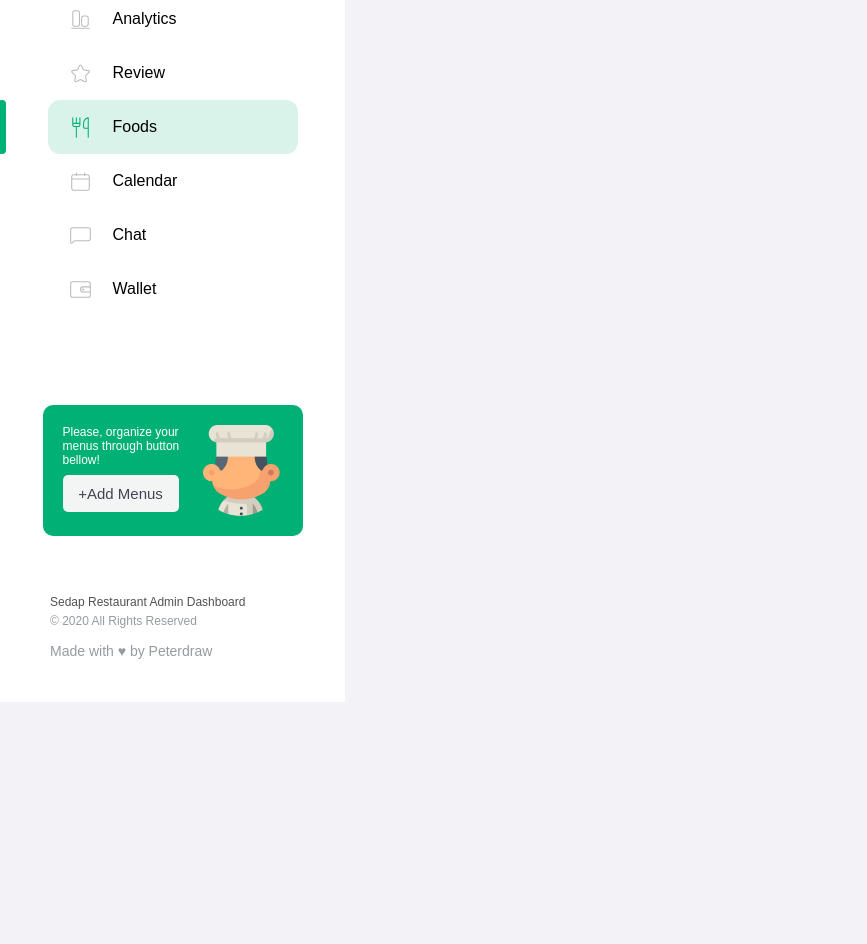
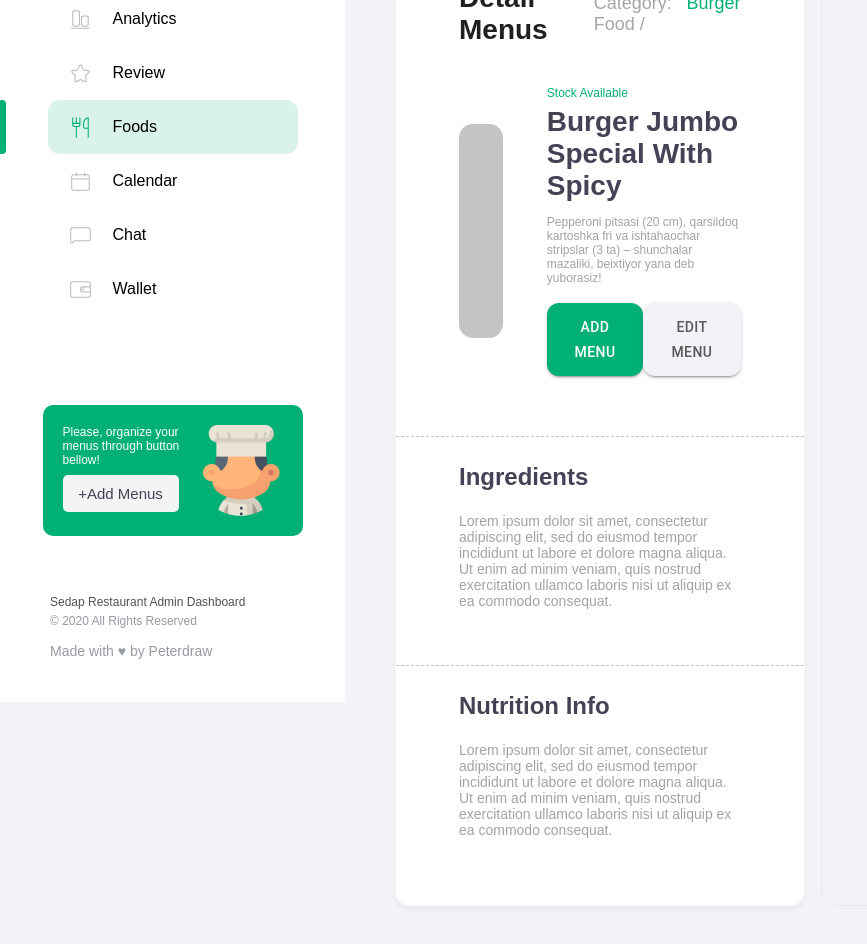
Before and after one commit to xk-shams/new-sedap, a Next.js app: page /foods/1 in a window 1280 px wide. Shown: the part 360-1304 px from the top of the page, without its empty margins (0-867 px from the left). Before the commit the page ends 1062 px from the top, so only its background shows below. Built offline with nearby package versions, Linux system fonts and the light colour scheme.

Commit message:
food detail

```diff
--- /dev/null
+++ b/src/components/pages/foods/FoodDetailComponent.js
@@ -0,0 +1,188 @@
+import React from "react";
+import { Grid, Box, Button } from "@mui/material";
+
+export default function FoodDetailComponent(props) {
+  const { data } = props;
+  return (
+    <>
+      <Grid container spacing={2} sx={{ marginTop: "40px" }}>
+        <Grid
+          size={6}
+          sx={{
+            padding: "41px 0px",
+            border: "1px solid #0000000A",
+            borderRadius: "14px",
+            backgroundColor: "#FFFFFF",
+            boxShadow: "0px 4px 4px 0px #0000000A",
+          }}
+        >
+          <Box
+            sx={{
+              display: "flex",
+              justifyContent: "space-between",
+              alignItems: "center",
+            }}
+          >
+            <h2
+              style={{
+                fontSize: "28px",
+                color: "#202020",
+                paddingLeft: "63px",
+              }}
+            >
+              Detail Menus
+            </h2>
+            <p
+              style={{
+                fontSize: "18px",
+                color: "#A5A5A5",
+                paddingRight: "63px",
+                display: "flex",
+              }}
+            >
+              Category: {data.category} /{" "}
+              <span style={{ color: "#00B074" }}> {data.type}</span>
+            </p>
+          </Box>
+          <Box
+            sx={{
+              margin: "0px 63px",
+              marginTop: "40px",
+              display: "flex",
+              alignItems: "center",
+            }}
+          >
+            <div
+              style={{
+                width: "195px",
+                height: "214px",
+                backgroundColor: "#C4C4C4",
+                borderRadius: "14px",
+              }}
+            ></div>
+            <Box
+              sx={{
+                maxWidth: "312px",
+                marginLeft: "44px",
+              }}
+            >
+              <p
+                style={{
+                  fontSize: "12px",
+                  color: "#00B074",
+                  marginBottom: "6px",
+                }}
+              >
+                Stock Available
+              </p>
+              <h3
+                style={{
+                  fontSize: "28px",
+                  color: "#464255",
+                  maxWidth: "274px",
+                  marginBottom: "13px",
+                }}
+              >
+                {data.name}
+              </h3>
+              <p
+                style={{
+                  fontSize: "12px",
+                  color: "#A3A3A3",
+                  maxWidth: "292px",
+                  marginBottom: "18px",
+                }}
+              >
+                {data.comment}
+              </p>
+              <Box sx={{ display: "flex", justifyContent: "space-between" }}>
+                <Button
+                  variant="contained"
+                  sx={{
+                    backgroundColor: "#00B074",
+                    borderRadius: "12px",
+                    color: "white",
+                    padding: "12px 28px",
+                  }}
+                >
+                  Add Menu
+                </Button>
+                <Button
+                  variant="contained"
+                  sx={{
+                    backgroundColor: "#F3F2F7",
+                    borderRadius: "12px",
+                    color: "#585858",
+                    padding: "12px 28px",
+                  }}
+                >
+                  Edit Menu
+                </Button>
+              </Box>
+            </Box>
+          </Box>
+          <Box
+            sx={{
+              padding: "26px 63px",
+              borderTop: "1px dashed #C2C2C2",
+              marginTop: "60px",
+            }}
+          >
+            <h3
+              style={{
+                fontSize: "24px",
+                color: "#464255",
+              }}
+            >
+              Ingredients
+            </h3>
+            <p
+              style={{
+                fontSize: "14px",
+                color: "#A3A3A3",
+                marginTop: "22px",
+              }}
+            >
+              {data.ingredients}
+            </p>
+          </Box>
+          <Box
+            sx={{
+              padding: "26px 63px",
+              borderTop: "1px dashed #C2C2C2",
+              marginTop: "30px",
+            }}
+          >
+            <h3
+              style={{
+                fontSize: "24px",
+                color: "#464255",
+              }}
+            >
+              Nutrition Info
+            </h3>
+            <p
+              style={{
+                fontSize: "14px",
+                color: "#A3A3A3",
+                marginTop: "22px",
+              }}
+            >
+              {data.nutritionInfo}
+            </p>
+          </Box>
+        </Grid>
+        <Grid
+          size={6}
+          sx={{
+            padding: "41px 0px",
+            border: "1px solid #0000000A",
+            borderRadius: "14px",
+          }}
+        >
+          Coming soon!
+        </Grid>
+      </Grid>
+    </>
+  );
+}
--- a/src/data.js
+++ b/src/data.js
@@ -323,6 +323,10 @@ export const foodData = [
     type: "Burger",
     price: 200,
     name: "Burger Jumbo Special With Spicy",
+    ingredients:
+      "Lorem ipsum dolor sit amet, consectetur adipiscing elit, sed do eiusmod tempor incididunt ut labore et dolore magna aliqua. Ut enim ad minim veniam, quis nostrud exercitation ullamco laboris nisi ut aliquip ex ea commodo consequat.",
+    nutritionInfo:
+      "Lorem ipsum dolor sit amet, consectetur adipiscing elit, sed do eiusmod tempor incididunt ut labore et dolore magna aliqua. Ut enim ad minim veniam, quis nostrud exercitation ullamco laboris nisi ut aliquip ex ea commodo consequat.",
     comment:
       "Pepperoni pitsasi (20 cm), qarsildoq kartoshka fri va ishtahaochar stripslar (3 ta) – shunchalar mazaliki, beixtiyor yana deb yuborasiz!",
   },
@@ -330,8 +334,12 @@ export const foodData = [
     id: "2",
     category: "Food",
     price: 100,
-    type: "pizza",
+    type: "Pizza",
     name: "Pizza la Piazza Special Nuggets",
+    ingredients:
+      "Lorem ipsum dolor sit amet, consectetur adipiscing elit, sed do eiusmod tempor incididunt ut labore et dolore magna aliqua. Ut enim ad minim veniam, quis nostrud exercitation ullamco laboris nisi ut aliquip ex ea commodo consequat.",
+    nutritionInfo:
+      "Lorem ipsum dolor sit amet, consectetur adipiscing elit, sed do eiusmod tempor incididunt ut labore et dolore magna aliqua. Ut enim ad minim veniam, quis nostrud exercitation ullamco laboris nisi ut aliquip ex ea commodo consequat.",
     comment:
       "Pepperoni pitsasi (20 cm), qarsildoq kartoshka fri va ishtahaochar stripslar (3 ta) – shunchalar mazaliki, beixtiyor yana deb yuborasiz!",
   },
@@ -341,6 +349,10 @@ export const foodData = [
     price: 400,
     type: "Noodle",
     name: "Spicy Mozarella with Barbeque",
+    ingredients:
+      "Lorem ipsum dolor sit amet, consectetur adipiscing elit, sed do eiusmod tempor incididunt ut labore et dolore magna aliqua. Ut enim ad minim veniam, quis nostrud exercitation ullamco laboris nisi ut aliquip ex ea commodo consequat.",
+    nutritionInfo:
+      "Lorem ipsum dolor sit amet, consectetur adipiscing elit, sed do eiusmod tempor incididunt ut labore et dolore magna aliqua. Ut enim ad minim veniam, quis nostrud exercitation ullamco laboris nisi ut aliquip ex ea commodo consequat.",
     comment:
       "Pepperoni pitsasi (20 cm), qarsildoq kartoshka fri va ishtahaochar stripslar (3 ta) – shunchalar mazaliki, beixtiyor yana deb yuborasiz!",
   },
@@ -350,6 +362,10 @@ export const foodData = [
     type: "Sprite",
     price: 300,
     name: "Sprite Flavour with Avocado Juice",
+    ingredients:
+      "Lorem ipsum dolor sit amet, consectetur adipiscing elit, sed do eiusmod tempor incididunt ut labore et dolore magna aliqua. Ut enim ad minim veniam, quis nostrud exercitation ullamco laboris nisi ut aliquip ex ea commodo consequat.",
+    nutritionInfo:
+      "Lorem ipsum dolor sit amet, consectetur adipiscing elit, sed do eiusmod tempor incididunt ut labore et dolore magna aliqua. Ut enim ad minim veniam, quis nostrud exercitation ullamco laboris nisi ut aliquip ex ea commodo consequat.",
     comment:
       "Pepperoni pitsasi (20 cm), qarsildoq kartoshka fri va ishtahaochar stripslar (3 ta) – shunchalar mazaliki, beixtiyor yana deb yuborasiz!",
   },
@@ -359,6 +375,10 @@ export const foodData = [
     type: "Sprite",
     price: 300,
     name: "Sprite Flavour with Avocado Juice",
+    ingredients:
+      "Lorem ipsum dolor sit amet, consectetur adipiscing elit, sed do eiusmod tempor incididunt ut labore et dolore magna aliqua. Ut enim ad minim veniam, quis nostrud exercitation ullamco laboris nisi ut aliquip ex ea commodo consequat.",
+    nutritionInfo:
+      "Lorem ipsum dolor sit amet, consectetur adipiscing elit, sed do eiusmod tempor incididunt ut labore et dolore magna aliqua. Ut enim ad minim veniam, quis nostrud exercitation ullamco laboris nisi ut aliquip ex ea commodo consequat.",
     comment:
       "Pepperoni pitsasi (20 cm), qarsildoq kartoshka fri va ishtahaochar stripslar (3 ta) – shunchalar mazaliki, beixtiyor yana deb yuborasiz!",
   },
--- a/src/pages/foods/[id]/index.js
+++ b/src/pages/foods/[id]/index.js
@@ -1,14 +1,84 @@
-import React from "react";
 import Head from "next/head";
+import React, { useEffect, useState } from "react";
 import MainLayout from "@/components/common/layouts/MainLayout";
+import PageTitle from "@/components/common/PageTitle";
+import { foodData } from "@/data";
+import FoodSearch from "@/components/pages/foods/FoodSearch";
+import NewBtn from "@/components/pages/foods/NewBtn";
+import { useRouter } from "next/router";
+import FoodDetailComponent from "@/components/pages/foods/FoodDetailComponent";
 
 export default function FoodDetail() {
+  const [foods, setFoods] = useState(foodData);
+  const [currentFood, setCurrentFood] = useState(null);
+  const router = useRouter();
+
+  useEffect(() => {
+    if (router.query.id) {
+      setCurrentFood(
+        foods.find((item) => String(item.id) === String(router.query.id))
+      );
+    }
+  }, [router.query.id]);
+
+  // useEffect(() => {
+  //   fetch("http://localhost:1337/api/foods?populate=*", {
+  //     method: "GET",
+  //   })
+  //     .then((response) => response.json())
+  //     .then((data) => {
+  //       console.log(data.data);
+  //       setFoods(data.data);
+  //       setIsLoading(false);
+  //     })
+  //     .catch((error) => {
+  //       console.log(error);
+  //       setIsLoading(false);
+  //     });
+  // }, []);
+
   return (
     <>
       <Head>
-        <title>Foods Detail</title>
+        <title>Food Detail</title>
       </Head>
-      <div></div>
+      <div
+        style={{
+          display: "flex",
+          flexDirection: "column",
+          maxWidth: "1400px",
+          margin: "0 auto",
+        }}
+      >
+        <div
+          style={{
+            display: "flex",
+            alignItems: "center",
+            justifyContent: "space-between",
+          }}
+        >
+          <PageTitle
+            title="Foods"
+            subtitle="Here is your menus summary with graph view"
+          />
+          <div
+            style={{
+              display: "flex",
+              alignItems: "center",
+              gap: "26px",
+            }}
+          >
+            <FoodSearch />
+            <NewBtn />
+          </div>
+        </div>
+
+        {currentFood ? (
+          <FoodDetailComponent data={currentFood} />
+        ) : (
+          <p>Failed</p>
+        )}
+      </div>
     </>
   );
 }
```
Also changed, not shown: src/pages/foods/index.js (+26 -16 lines).
